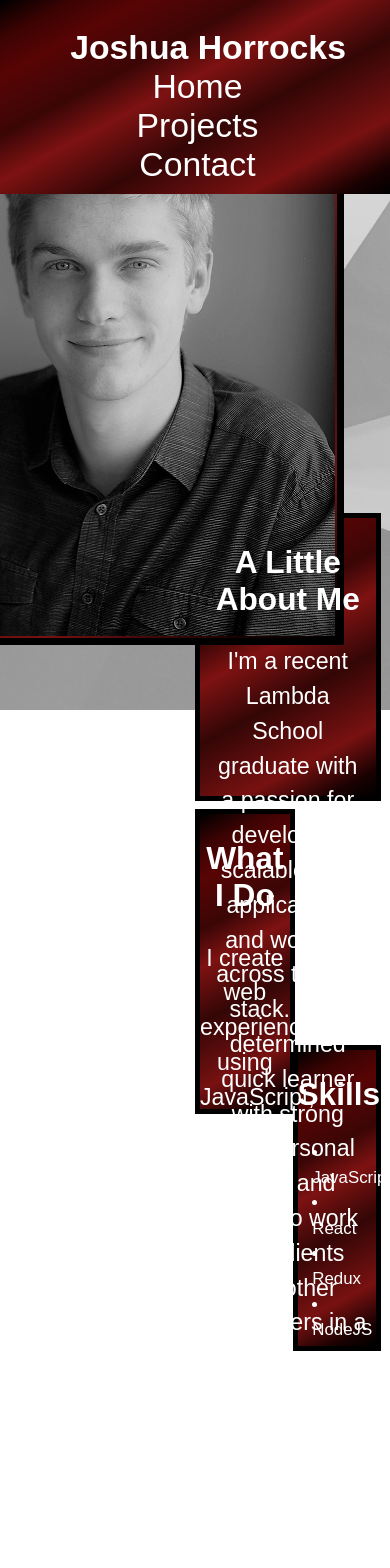
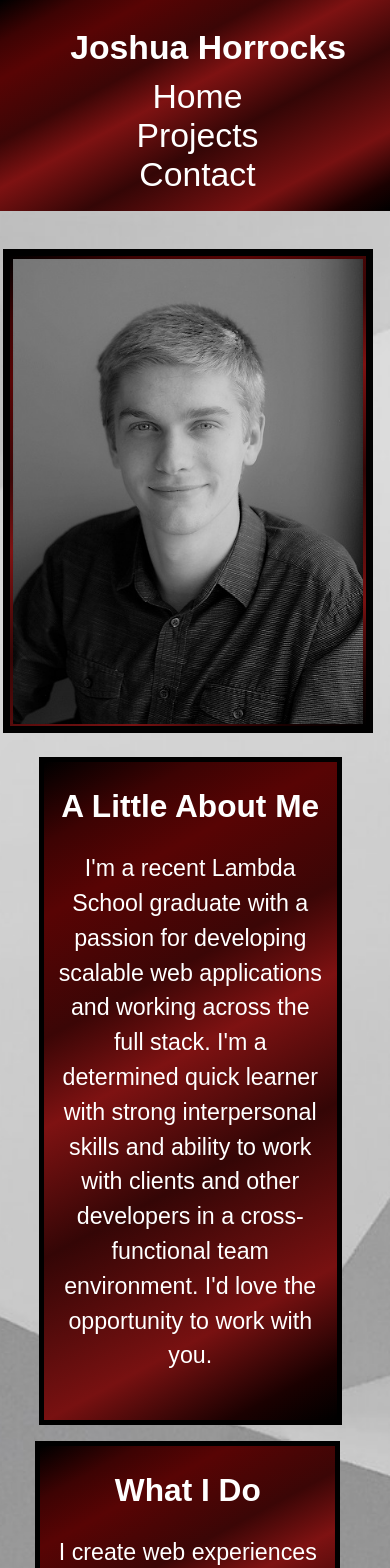
Before and after one commit to joshuabhorrocks/portfolio-website, a React (Create React App) app: page / in a window 390 px wide. Shown: the top 1568 px of the page. Built offline with nearby package versions, Linux system fonts and the light colour scheme.

Commit message:
Media queries for home page

```diff
--- a/src/components/Home/Home.css
+++ b/src/components/Home/Home.css
@@ -93,3 +93,221 @@
 a {
     color: white;
 }
+
+/* Media Queries */
+
+@media (max-width: 1050px) {
+    #home-page {
+        height: 201vh;
+    }
+
+    #profile-pic {
+        margin-top: 5%;
+        margin-left: 30%;
+    }
+
+    #right-panel {
+        margin-top: 40%;
+        margin-left: 29%;
+        height: 58vh;
+    }
+
+    #skills-panel-right {
+        margin-left: 12%;
+        margin-bottom: -36%;
+        width: 40vh;
+        height: 40vh;
+        padding: 0%;
+    }
+
+    #skills-panel-left {
+        margin-left: 55%;
+        margin-top: 0%;
+        width: 40vh;
+    }
+}
+
+@media (max-width: 950px) {
+    #home-page {
+        height: 220vh;
+    }
+
+    #profile-pic {
+        margin-top: 5%;
+        margin-left: 30%;
+    }
+
+    #right-panel {
+        margin-top: 40%;
+        margin-left: 29%;
+        height: 60vh;
+    }
+
+    #skills-panel-right {
+        margin-left: 30%;
+        margin-bottom: 2%;
+        width: 40vh;
+        height: 40vh;
+        padding: 0%;
+    }
+
+    #skills-panel-left {
+        margin-left: 30%;
+    }
+}
+
+@media (max-width: 850px) {
+    #home-page {
+        height: 220vh;
+    }
+
+    #profile-pic {
+        margin-top: 5%;
+        margin-left: 30%;
+    }
+
+    #right-panel {
+        margin-top: 40%;
+        margin-left: 29%;
+        height: 65vh;
+    }
+
+    #skills-panel-right {
+        margin-left: 27.75%;
+        margin-bottom: 2%;
+        width: 40vh;
+        height: 40vh;
+        padding: 0%;
+    }
+
+    #skills-panel-left {
+        margin-left: 27.75%;
+    }
+}
+
+@media (max-width: 769px) {
+    #home-page {
+        height: 232vh;
+    }
+
+    #profile-pic {
+        margin-top: 20%;
+        margin-left: 30%;
+    }
+
+    #right-panel {
+        margin-top: 40%;
+        margin-left: 20%;
+        height: 60vh;
+        width: 60%;
+    }
+
+    #skills-panel-right {
+        margin-left: 25%;
+        margin-bottom: 2%;
+        width: 40vh;
+        height: 40vh;
+        padding: 0%;
+    }
+
+    #skills-panel-left {
+        margin-left: 25%;
+    }
+}
+
+@media (max-width: 650px) {
+    #home-page {
+        height: 232vh;
+    }
+
+    #profile-pic {
+        margin-top: 20%;
+        margin-left: 30%;
+    }
+
+    #right-panel {
+        margin-top: 40%;
+        margin-left: 18%;
+        margin-bottom: 4%;
+        height: 60vh;
+        width: 65%;
+    }
+
+    #skills-panel-right {
+        margin-left: 19.5%;
+        margin-bottom: 4%;
+        width: 40vh;
+        height: 40vh;
+        padding: 0%;
+    }
+
+    #skills-panel-left {
+        margin-left: 19.5%;
+    }
+}
+
+@media (max-width: 550px) {
+    #home-page {
+        height: 232vh;
+    }
+
+    #profile-pic {
+        margin-top: 27%;
+        margin-left: 30%;
+    }
+
+    #right-panel {
+        margin-top: 40%;
+        margin-left: 13%;
+        margin-bottom: 4%;
+        height: 60vh;
+        width: 75%;
+    }
+
+    #skills-panel-right {
+        margin-left: 14%;
+        margin-bottom: 4%;
+        width: 40vh;
+        height: 40vh;
+        padding: 0%;
+    }
+
+    #skills-panel-left {
+        margin-left: 14%;
+    }
+}
+
+@media (max-width: 450px) {
+    #home-page {
+        height: 250vh;
+    }
+
+    #profile-pic {
+        margin-top: 37%;
+        margin-left: 26%;
+        width: 350px;
+        height: 465px;
+    }
+
+    #right-panel {
+        margin-top: 40%;
+        margin-left: 10%;
+        margin-bottom: 4%;
+        height: 78vh;
+        width: 75%;
+    }
+
+    #skills-panel-right {
+        margin-left: 9%;
+        margin-bottom: 4%;
+        width: 35vh;
+        height: 45vh;
+        padding: 0%;
+    }
+
+    #skills-panel-left {
+        margin-left: 9%;
+        width: 35vh;
+        height: 40vh;
+    }
+}
--- a/src/components/Navbar/Navbar.css
+++ b/src/components/Navbar/Navbar.css
@@ -55,13 +55,19 @@
 
 @media (max-width: 1201px) {
     #nav-links {
-        margin-top: -5.5%;
+        margin-top: -7%;
     }
 }
 
 @media (max-width: 1100px) {
     #nav-links {
-        margin-top: -6%;
+        margin-top: -7%;
+    }
+}
+
+@media (max-width: 1050px) {
+    #nav-links {
+        margin-top: -7.5%;
     }
 }
 
@@ -88,7 +94,7 @@
 
 }
 
-@media (max-width: 900px) {
+@media (max-width: 950px) {
     #nav-header {
         height: 15vh;
     }
@@ -96,7 +102,7 @@
         margin-left: 30%;
     }
     #nav-links {
-        margin-top: -2.5%;
+        margin-top: -6%;
         margin-left: 65%;
     }
 }
@@ -109,7 +115,7 @@
 
 @media (max-width: 769px) {
     #nav-header {
-        height: 23vh;
+        height: 25vh;
     }
     #nav-title {
         margin-left: 25%;
@@ -120,6 +126,7 @@
         display: flex;
         flex-flow: column wrap;
         margin-left: 40%;
+        margin-top: 2%;
     }
 }
 
```
